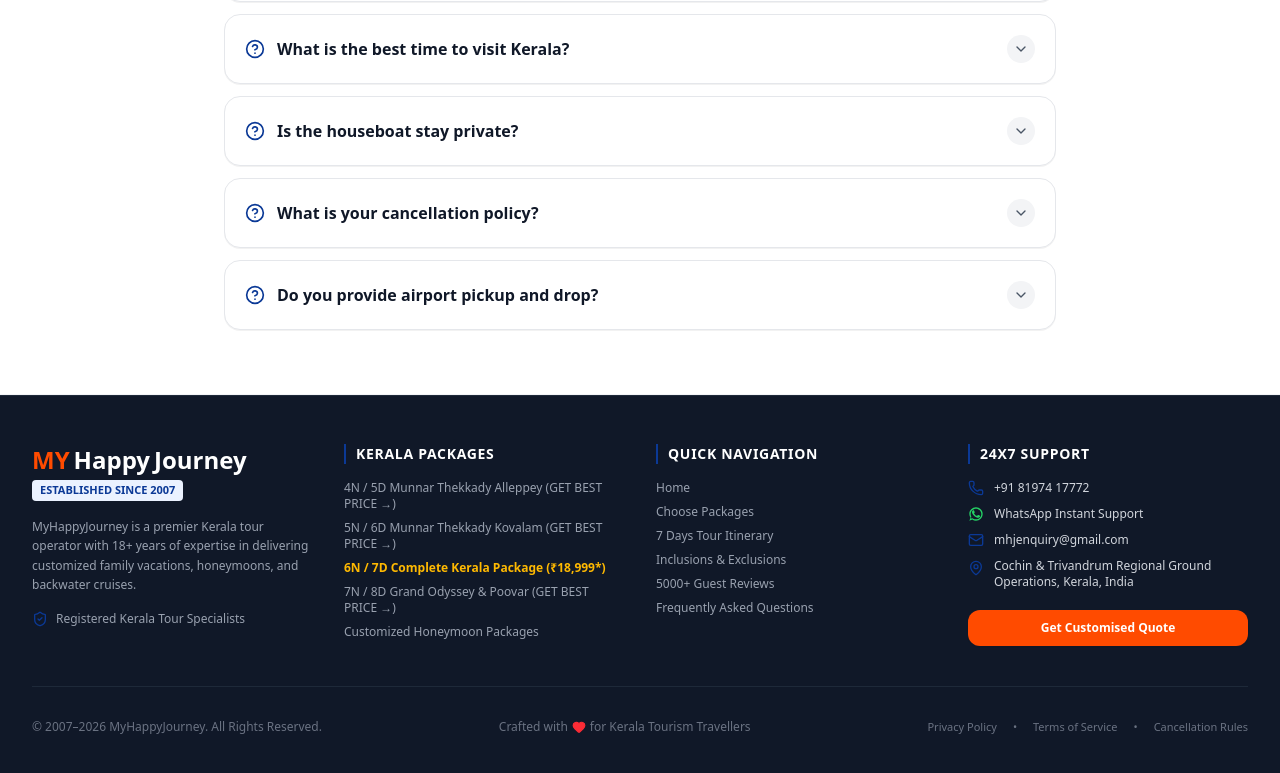
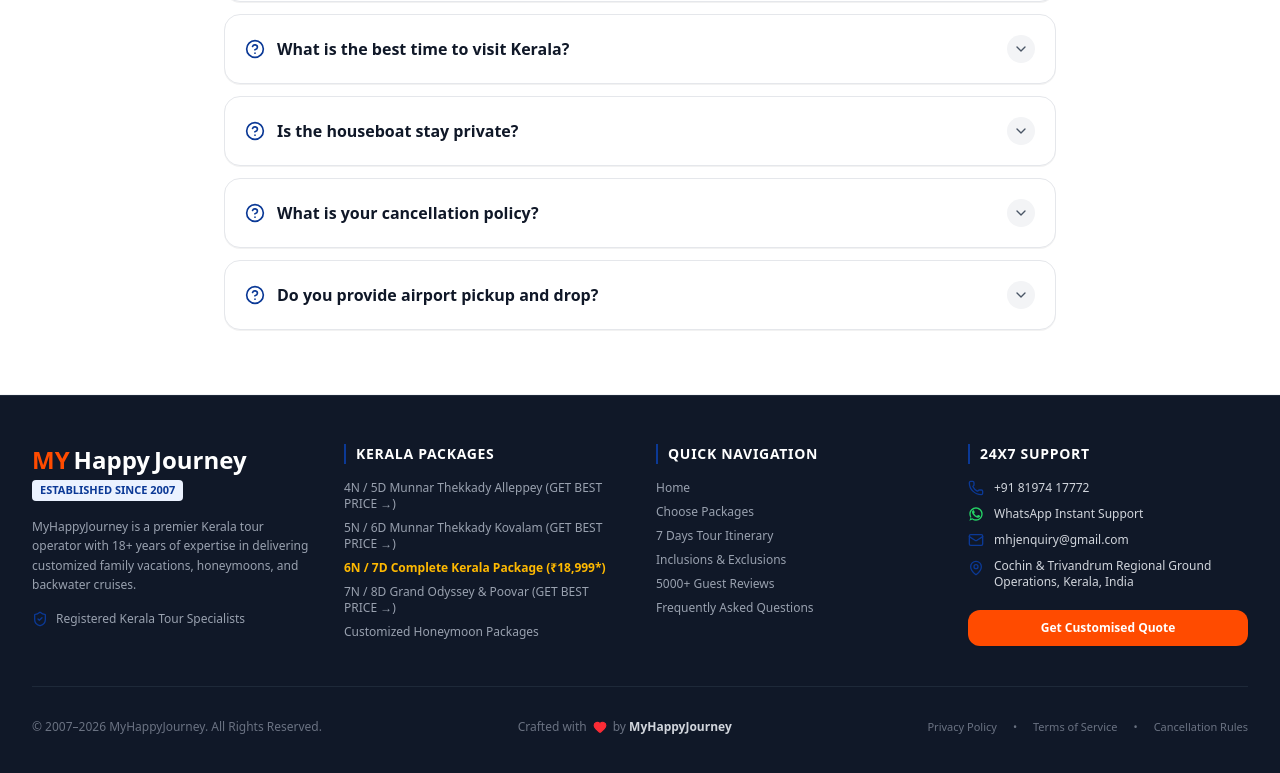
Before and after one commit to MyHappyJourney/Landing-Page-MHJ, a React (Vite) app: page / in a window 1280 px wide. Shown: the part 5787-6560 px from the top of the page. Built offline with nearby package versions, Linux system fonts and the light colour scheme.

Commit message:
style: update footer attribution text
Refactor the footer "Crafted with" message to feature the brand name more prominently and improve typography.

```diff
--- a/src/components/Footer.tsx
+++ b/src/components/Footer.tsx
@@ -103,10 +103,10 @@ export const Footer: React.FC<FooterProps> = ({ onQuoteClick }) => {
         {/* Bottom Bar */}
         <div className="pt-8 flex flex-col sm:flex-row items-center justify-between text-xs text-gray-500 gap-4 text-center sm:text-left">
           <p>© 2007–{new Date().getFullYear()} MyHappyJourney. All Rights Reserved.</p>
-          <p className="flex items-center gap-1 justify-center">
+          <p className="flex items-center gap-1.5 justify-center font-medium">
             <span>Crafted with</span>
             <Heart className="w-3.5 h-3.5 text-red-500 fill-current" />
-            <span>for Kerala Tourism Travellers</span>
+            <span>by <strong className="text-gray-300 font-bold">MyHappyJourney</strong></span>
           </p>
           <div className="flex items-center gap-4 text-[11px]">
             <a href="#" className="hover:underline">Privacy Policy</a>
```
